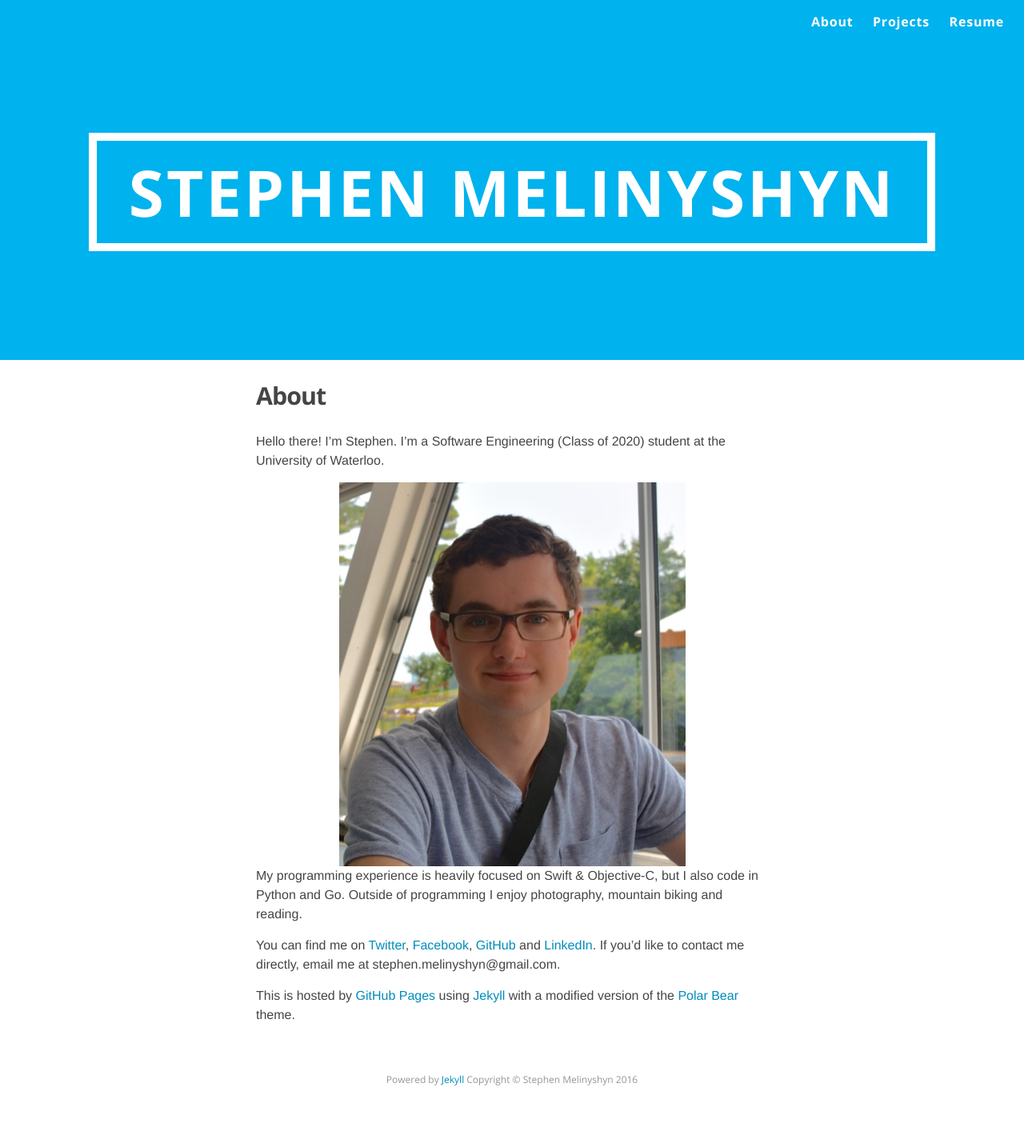
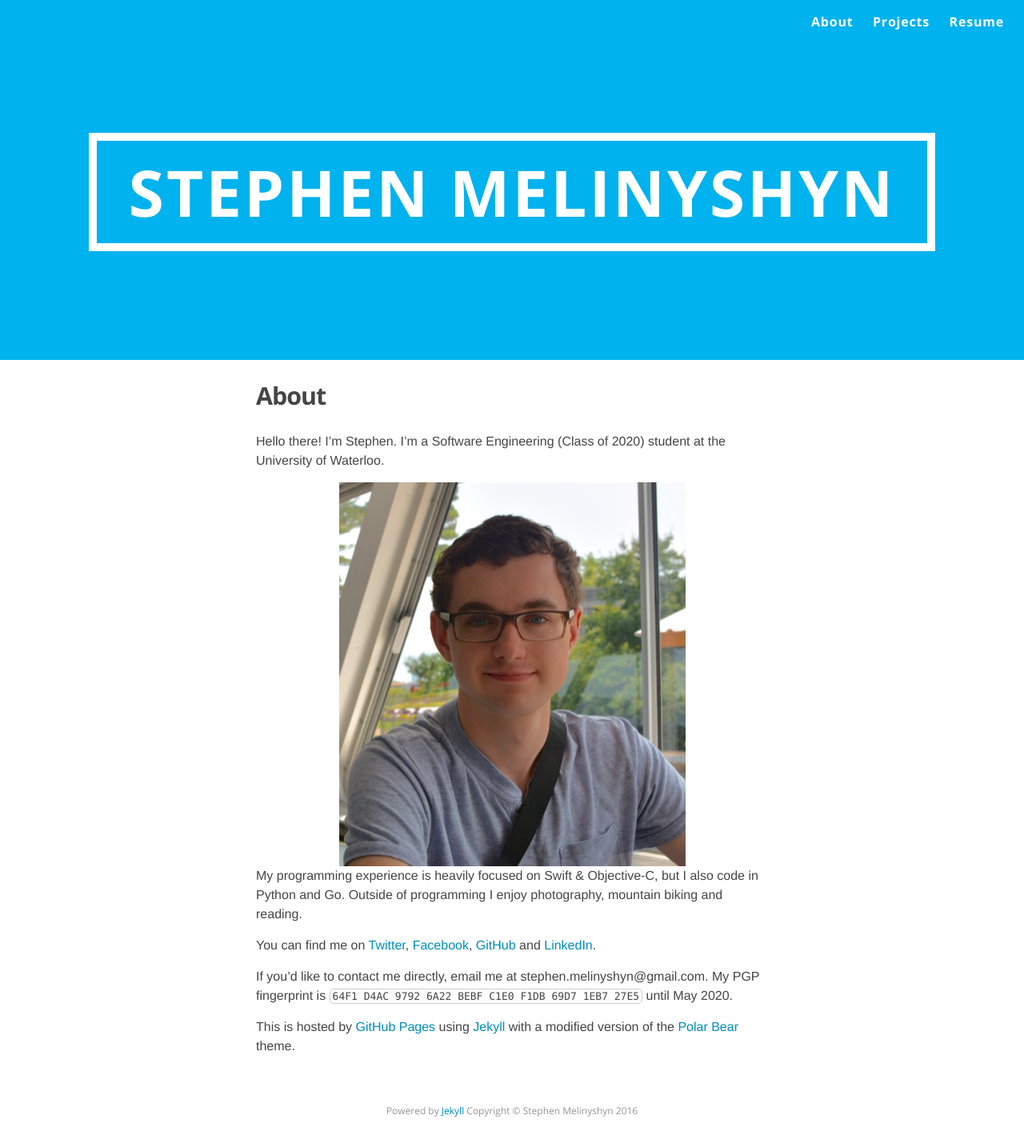
Before and after one commit to Melinysh/melinysh.github.io, a Jekyll site: the page built from about.md, in a window 1280 px wide. Shown: the whole page at 80% size. Built offline with Jekyll 4.4.1, drawn with Linux system fonts in a browser that asks for light colours; nearby versions of some CDN libraries; Markdown is read by kramdown in place of the engine named in the settings; before the commit the page ends 1395 px from its top, so only the background shows below that.

Commit message:
Add PGP fingerprint

```diff
--- a/about.md
+++ b/about.md
@@ -10,6 +10,8 @@ Hello there! I'm Stephen. I'm a Software Engineering (Class of 2020) student at
 
 My programming experience is heavily focused on Swift & Objective-C, but I also code in Python and Go. Outside of programming I enjoy photography, mountain biking and reading.
 
-You can find me on [Twitter](https://twitter.com/Melinysh), [Facebook](https://www.facebook.com/stephen.melinyshyn), [GitHub](https://github.com/Melinysh) and [LinkedIn](https://www.linkedin.com/profile/view?id=430765821&trk=hp-identity-name). If you'd like to contact me directly, email me at stephen.melinyshyn@gmail.com.
+You can find me on [Twitter](https://twitter.com/Melinysh), [Facebook](https://www.facebook.com/stephen.melinyshyn), [GitHub](https://github.com/Melinysh) and [LinkedIn](https://www.linkedin.com/profile/view?id=430765821&trk=hp-identity-name).
+
+If you'd like to contact me directly, email me at stephen.melinyshyn@gmail.com. My PGP fingerprint is `64F1 D4AC 9792 6A22 BEBF C1E0 F1DB 69D7 1EB7 27E5` until May 2020.
 
 This is hosted by [GitHub Pages](https://pages.github.com) using [Jekyll](http://jekyllrb.com) with a modified version of the [Polar Bear](https://github.com/diezcami/polar-bear-theme/) theme.
```
